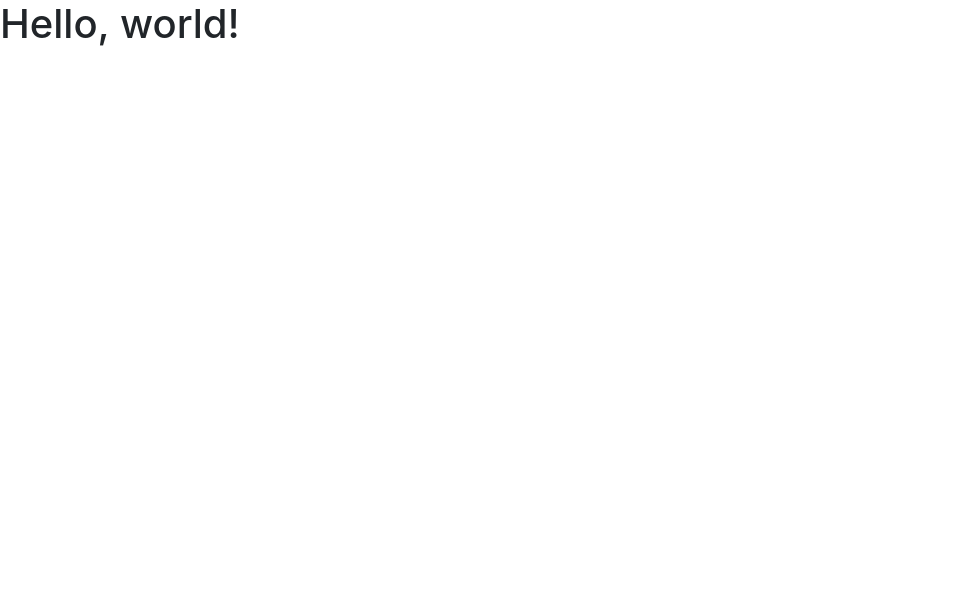
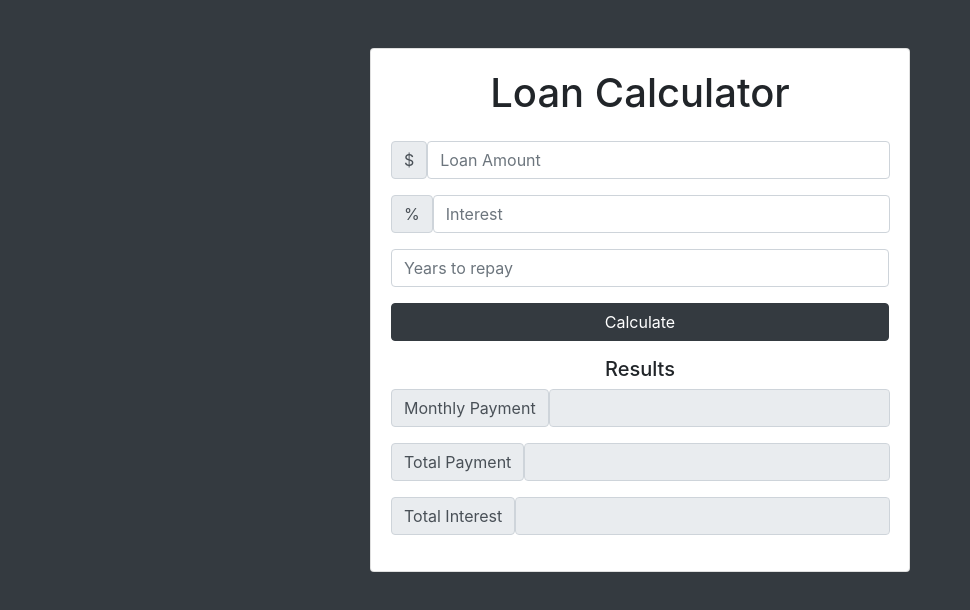
Before and after one commit to AlanMcClenaghan/Loan-Calculator, a plain HTML site: page index.html in a window 1280 px wide. Shown: the whole page, without its empty margins (0-970 px from the left). Drawn offline with nearby package versions, Linux system fonts and the light colour scheme.

Commit message:
Built UI.

```diff
--- a/app.js
+++ b/app.js
@@ -0,0 +1,3 @@
+// Select and hide loader
+const loader = document.getElementById('loading');
+loader.style.display = 'none';
--- a/index.html
+++ b/index.html
@@ -13,8 +13,60 @@
   <title>Hello, world!</title>
 </head>
 
-<body>
-  <h1>Hello, world!</h1>
+<body class="bg-dark">
+  <div class="container">
+    <div class="row">
+      <div class="col-md-6 mx-auto">
+        <div class="card card-body text-center mt-5">
+          <h1 class="heading display-5 pb-3">Loan Calculator</h1>
+          <form id="loan-form">
+            <div class="form-group">
+              <div class="input-group-prepend">
+                <span class="input-group-text">$</span>
+                <input type="number" class="form-control" id="amount" placeholder="Loan Amount">
+              </div>
+            </div>
+            <div class="form-group">
+              <div class="input-group-prepend">
+                <span class="input-group-text">%</span>
+                <input type="number" class="form-control" id="interest" placeholder="Interest">
+              </div>
+            </div>
+            <div class="form-group">
+              <input type="number" class="form-control" id="years" placeholder="Years to repay">
+            </div>
+            <div class="form-group">
+              <input type="submit" value="Calculate" class="btn btn-dark btn-block">
+            </div>
+          </form>
+          <!-- LOADER  -->
+          <div id="loading">
+            <img src="img/loading.gif" alt="Loading...">
+          </div>
+          <!-- RESULTS -->
+          <h5>Results</h5>
+          <div class="form-group">
+            <div class="input-group-prepend">
+              <span class="input-group-text">Monthly Payment</span>
+              <input type="number" class="form-control" id="monthly-payment" disabled>
+            </div>
+          </div>
+          <div class="form-group">
+            <div class="input-group-prepend">
+              <span class="input-group-text">Total Payment</span>
+              <input type="number" class="form-control" id="total-payment" disabled>
+            </div>
+          </div>
+          <div class="form-group">
+            <div class="input-group-prepend">
+              <span class="input-group-text">Total Interest</span>
+              <input type="number" class="form-control" id="total-interest" disabled>
+            </div>
+          </div>
+        </div>
+      </div>
+    </div>
+  </div>
 
   <!-- Optional JavaScript -->
   <!-- jQuery first, then Popper.js, then Bootstrap JS -->
@@ -24,6 +76,7 @@
     crossorigin="anonymous"></script>
   <script src="https://stackpath.bootstrapcdn.com/bootstrap/4.2.1/js/bootstrap.min.js" integrity="sha384-B0UglyR+jN6CkvvICOB2joaf5I4l3gm9GU6Hc1og6Ls7i6U/mkkaduKaBhlAXv9k"
     crossorigin="anonymous"></script>
+  <script src="app.js"></script>
 </body>
 
 </html>
```
